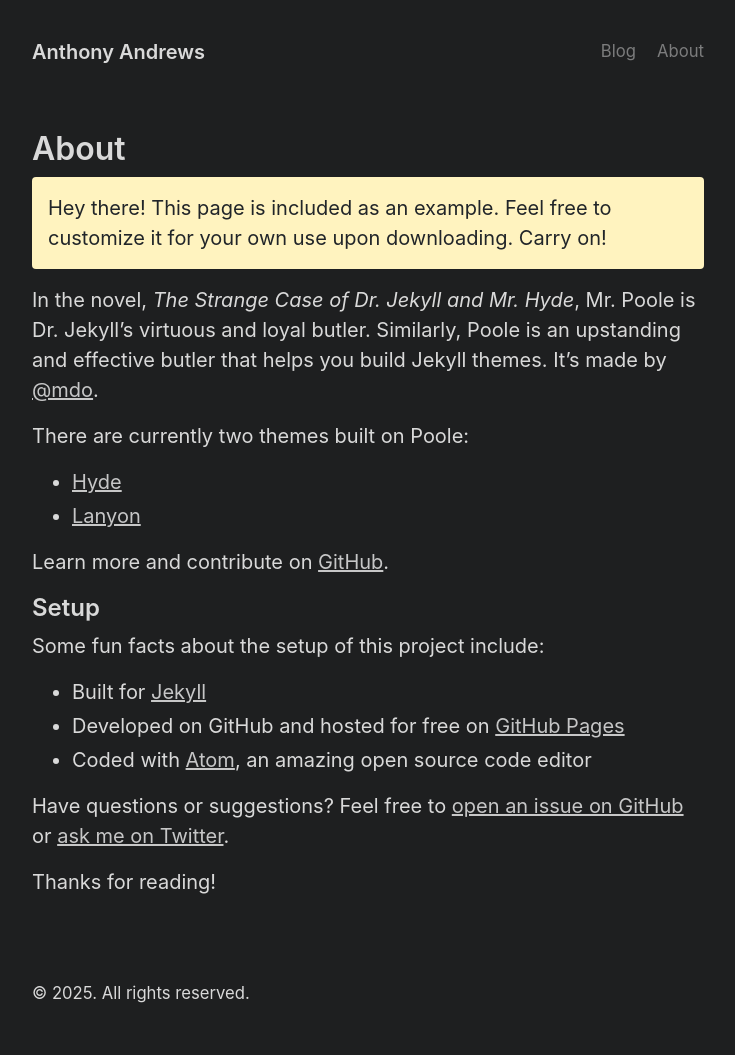
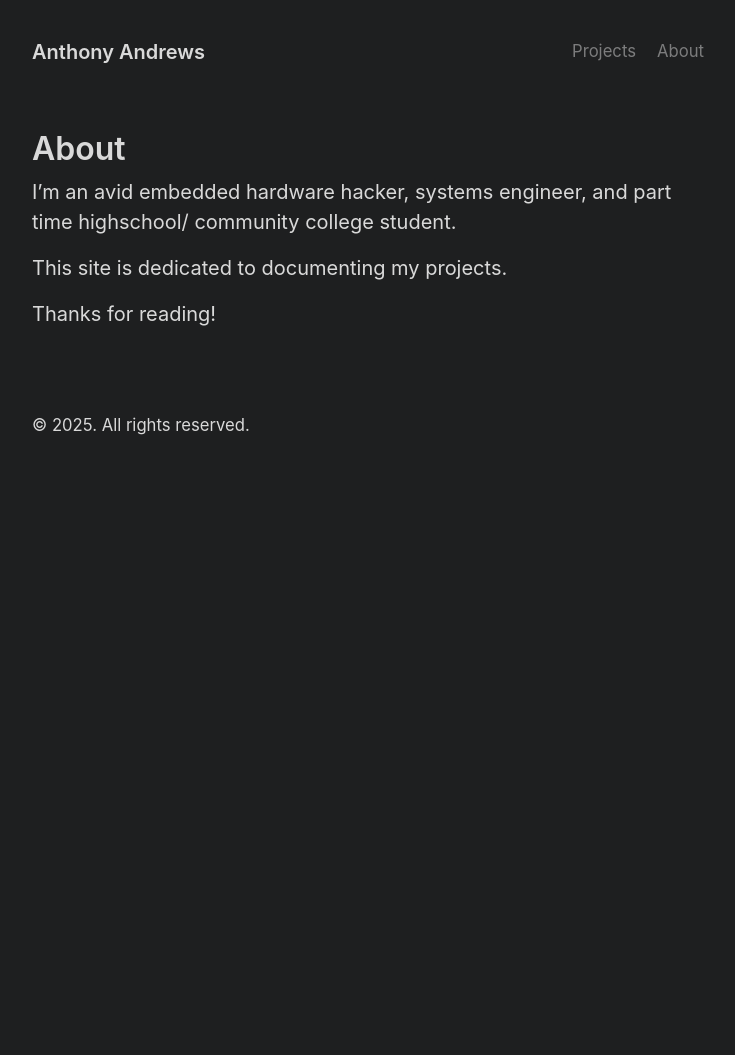
Before and after one commit to Anthony-Andrews/anthony-andrews.github.io, a Jekyll site: the page built from about.md, in a window 1280 px wide. Shown: the whole page, without its empty margins (272-1007 px from the left). Built offline with Jekyll 4.4.1, drawn with Linux system fonts in a browser that asks for light colours; after the commit the page ends 900 px from its top, so only the background shows below that.

Commit message:
under construction

```diff
--- a/404.html
+++ b/404.html
@@ -6,5 +6,5 @@ permalink: 404.html
 
 <div class="page">
   <h1 class="page-title">404: Page not found</h1>
-  <p class="lead">Sorry, we've misplaced that URL or it's pointing to something that doesn't exist. <a href="{{ site.baseurl }}/">Head back home</a> to try finding it again.</p>
+  <p class="lead">either the link has changed, or there was a typo d:</p>
 </div>
--- a/Gemfile
+++ b/Gemfile
@@ -1,6 +1,7 @@
 source "https://rubygems.org"
 
-gem "jekyll"
+gem "jekyll", "~> 4.2"
 gem "jekyll-gist"
 gem "jekyll-paginate"
-gem "jekyll-seo-tag"
+gem "jekyll-seo-tag", "~> 2.8"
+gem "jekyll-feed", "~> 0.16"
--- a/_config.yml
+++ b/_config.yml
@@ -28,21 +28,27 @@ sass:
 # Options
 
 # Replace this value and uncomment to enable Google Analytics tracking
-# ga_analytics: UA-000000-0
+ga_analytics: G-P9JFVGV791 #replace later with self hosted?
 
 # Specify the author for blog posts
 author:
-  name: Mark Otto
-  url: https://twitter.com/mdo
-  email: markdotto@gmail.com
+  name: Anthony Andrews
+  url: anthony-andrews.github.io
+  email: anthony.r.andrews@gmail.com
 
 # Custom vars
 version: 3.0.0
 
 # Navbar page list
 nav:
-  - title: Blog
-    url: /archive
+  - title: Projects
+    url: /projects
 
   - title: About
     url: /about
+
+plugins:
+  - jekyll-feed
+  - jekyll-seo-tag
+  - jekyll-paginate
+  - jekyll-gist
--- a/_includes/head.html
+++ b/_includes/head.html
@@ -16,4 +16,8 @@
   <link rel="alternate" type="application/atom+xml" title="{{ site.title }}" href="{{ 'atom.xml' | relative_url }}">
 
   {% seo title=false %}
+
+  {% if page.layout == "post" or page.url == "/" %}
+    <link rel="alternate" type="application/atom+xml" title="Atom Feed" href="{{ "/feed.xml" | relative_url }}" />
+  {% endif %}
 </head>
--- a/about.md
+++ b/about.md
@@ -2,28 +2,18 @@
 layout: page
 title: About
 ---
-
+<!--
 <p class="message">
   Hey there! This page is included as an example. Feel free to customize it for your own use upon downloading. Carry on!
 </p>
+-->
 
-In the novel, *The Strange Case of Dr. Jekyll and Mr. Hyde*, Mr. Poole is Dr. Jekyll's virtuous and loyal butler. Similarly, Poole is an upstanding and effective butler that helps you build Jekyll themes. It's made by [@mdo](https://twitter.com/mdo).
+I'm an avid embedded hardware hacker, systems engineer, and part time highschool/ community college student.
 
-There are currently two themes built on Poole:
 
-- [Hyde](https://hyde.getpoole.com)
-- [Lanyon](https://lanyon.getpoole.com)
 
-Learn more and contribute on [GitHub](https://github.com/poole).
+This site is dedicated to documenting my projects.
 
-## Setup
 
-Some fun facts about the setup of this project include:
-
-- Built for [Jekyll](https://jekyllrb.com)
-- Developed on GitHub and hosted for free on [GitHub Pages](https://pages.github.com)
-- Coded with [Atom](https://atom.io), an amazing open source code editor
-
-Have questions or suggestions? Feel free to [open an issue on GitHub](https://github.com/poole/poole/issues/new) or [ask me on Twitter](https://twitter.com/mdo).
 
 Thanks for reading!
```
Also changed, not shown: projects.md (renamed from archive.md, +1 -1 lines), Gemfile.lock, LICENSE.md, README.md.
